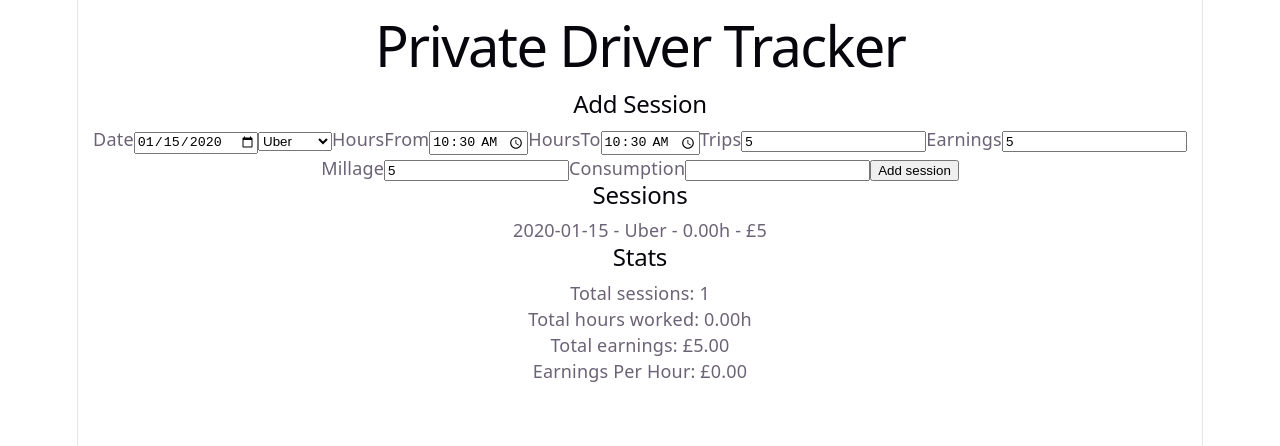
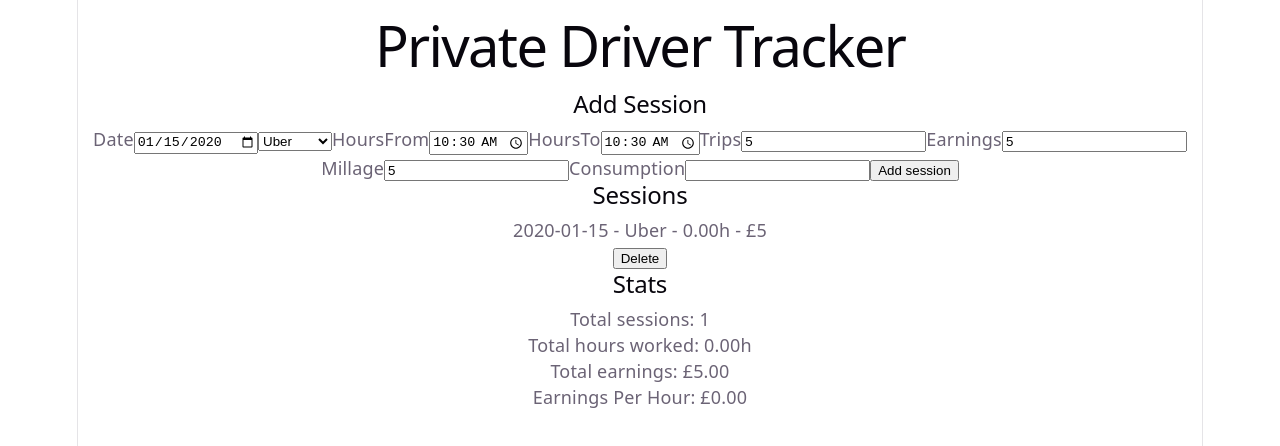
Before and after one commit to michalmzagdanski/driver-tracker, a React (Vite) app: page / in a window 1280 px wide. Both pictures are taken after typing "2020-01-15", "10:30", "10:30", "5", "5", "5" into the empty fields and a click on the button "Add session". Shown: the top 446 px of the page. Built offline with nearby package versions, Linux system fonts and the light colour scheme.

Commit message:
feat: add delete session feature

```diff
--- a/src/App.jsx
+++ b/src/App.jsx
@@ -20,11 +20,11 @@ function App() {
     earningsPerHour
 
   }
-useEffect(() => {
-  if (sessions.length > 0) {
-    localStorage.setItem("sessions", JSON.stringify(sessions));
-  }
-}, [sessions]);
+  useEffect(() => {
+    if (sessions.length > 0) {
+      localStorage.setItem("sessions", JSON.stringify(sessions));
+    }
+  }, [sessions]);
 
   useEffect(() => {
     const saved = localStorage.getItem("sessions")
@@ -37,13 +37,18 @@ useEffect(() => {
   function addSession(newSession) {
     setSessions(prevSessions => [...prevSessions, newSession])
   }
+  function deleteSession(id) {
+    setSessions(
+      sessions.filter((session) => session.id !== id)
+    );
+  }
 
 
   return (
     <div>
       <h1>Private Driver Tracker</h1>
       <SessionForm onAddSession={addSession} />
-      <SessionList sessions={sessions} />
+      <SessionList sessions={sessions} deleteSession={deleteSession} />
       <Stats stats={stats} />
     </div>
   )
--- a/src/components/sessionList.jsx
+++ b/src/components/sessionList.jsx
@@ -1,7 +1,7 @@
 import { useState } from 'react'
 import { calculateHoursWorked } from '../utils/helpers'
 
-function SessionList({ sessions }) {
+function SessionList({ sessions, deleteSession }) {
 
     return (
         <div>
@@ -17,6 +17,9 @@ function SessionList({ sessions }) {
 
                 return <div key={session.id}>
                     <p>{session.date} - {session.platform} -  {hoursWorked.toFixed(2)}h - £{session.earnings}</p>
+                    <button onClick={() => deleteSession(session.id)}>
+                        Delete
+                    </button>
                 </div>
             })}
         </div>
```
